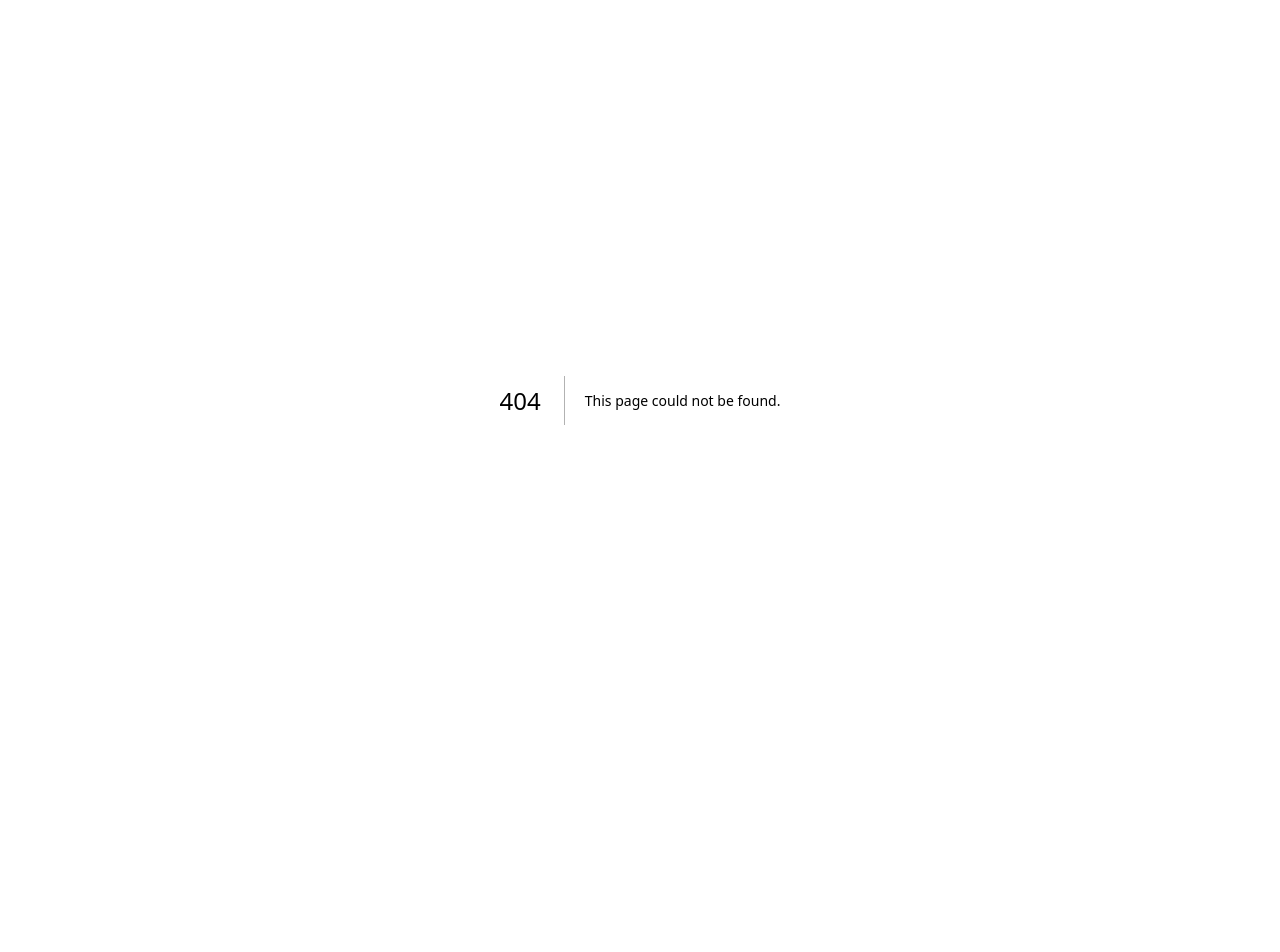
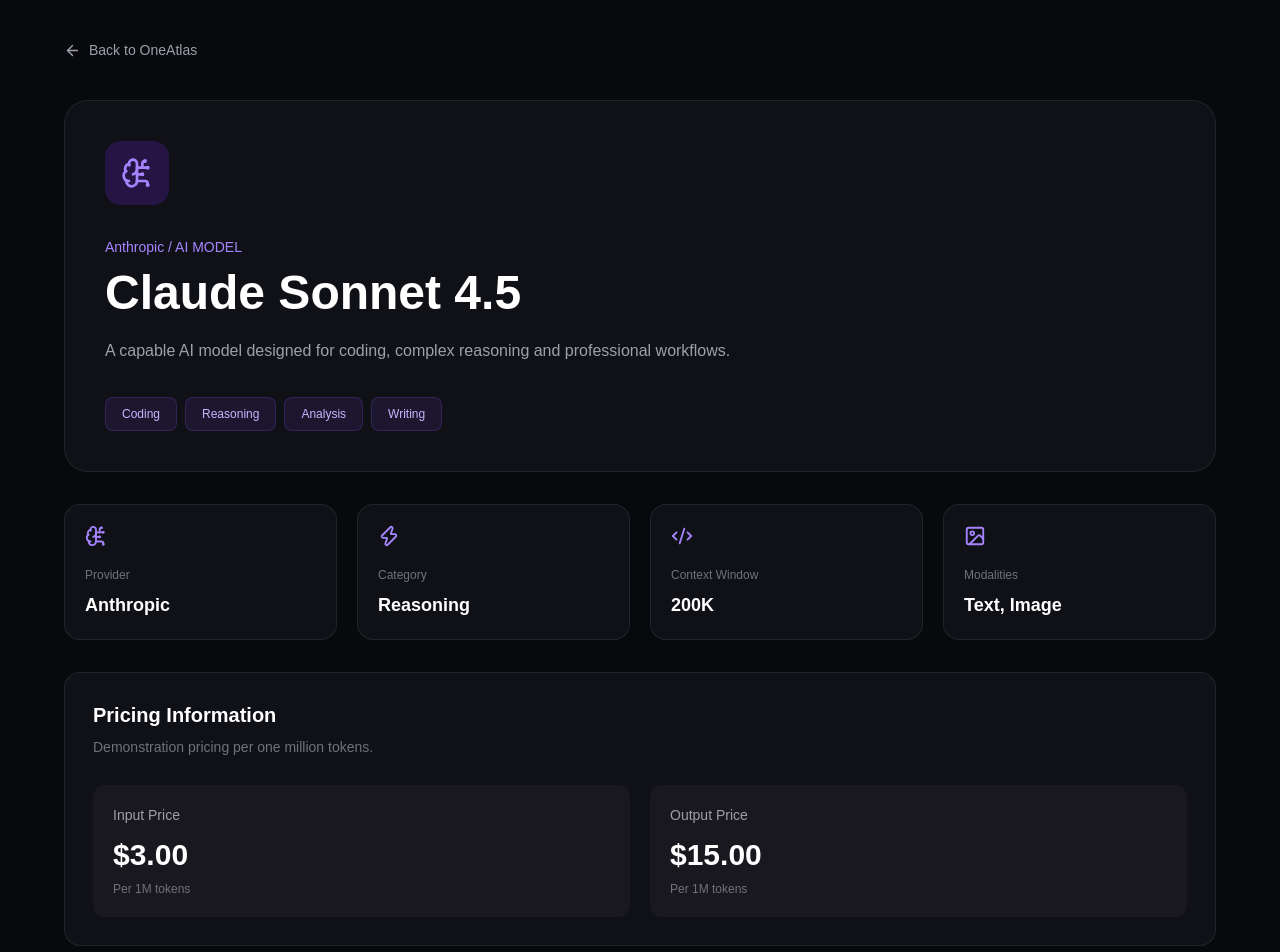
Before and after one commit to RahulNaikMudavath/OneAtlas, a Next.js app: page /models/claude-sonnet-4-5 in a window 1280 px wide. Before the commit this address had no page. Shown: the top 952 px of the page. Before the commit the page ends 800 px from the top, so only its background shows below. Built offline with nearby package versions, Linux system fonts and the light colour scheme.

Commit message:
feat: centralize models data and add dynamic model detail pages

```diff
--- /dev/null
+++ b/src/app/models/[slug]/page.tsx
@@ -0,0 +1,132 @@
+import Link from "next/link";
+import { notFound } from "next/navigation";
+import { models } from "@/data/models";
+import {
+  ArrowLeft,
+  BrainCircuit,
+  Zap,
+  Code2,
+  Image as ImageIcon,
+  CheckCircle2,
+} from "lucide-react";
+
+export function generateStaticParams() {
+  return models.map((model) => ({
+    slug: model.slug,
+  }));
+}
+
+export default async function ModelDetails({
+  params,
+}: {
+  params: Promise<{ slug: string }>;
+}) {
+  const { slug } = await params;
+  const model = models.find((item) => item.slug === slug);
+
+  if (!model) {
+    notFound();
+  }
+
+  return (
+    <main className="min-h-screen bg-[#08090d] px-5 py-10 text-white sm:px-10">
+      <div className="mx-auto max-w-6xl">
+
+        <Link
+          href="/"
+          className="mb-10 inline-flex items-center gap-2 text-sm text-zinc-400 hover:text-white"
+        >
+          <ArrowLeft size={17} />
+          Back to OneAtlas
+        </Link>
+
+        <section className="rounded-3xl border border-white/[0.08] bg-[#101117] p-7 sm:p-10">
+
+          <div className="mb-8 flex h-16 w-16 items-center justify-center rounded-2xl bg-violet-600/20 text-violet-400">
+            <BrainCircuit size={32} />
+          </div>
+
+          <p className="mb-3 text-sm font-medium text-violet-400">
+            {model.company} / AI MODEL
+          </p>
+
+          <h1 className="text-3xl font-bold sm:text-5xl">
+            {model.name}
+          </h1>
+
+          <p className="mt-5 max-w-2xl leading-7 text-zinc-400">
+            {model.description}
+          </p>
+
+          <div className="mt-8 flex flex-wrap gap-2">
+            {model.capabilities.map((capability) => (
+              <span
+                key={capability}
+                className="rounded-lg border border-violet-500/20 bg-violet-500/10 px-4 py-2 text-xs text-violet-300"
+              >
+                {capability}
+              </span>
+            ))}
+          </div>
+        </section>
+
+        <section className="mt-8 grid gap-5 sm:grid-cols-2 lg:grid-cols-4">
+          {[
+            { label: "Provider", value: model.company, icon: BrainCircuit },
+            { label: "Category", value: model.category, icon: Zap },
+            { label: "Context Window", value: model.context, icon: Code2 },
+            { label: "Modalities", value: model.modalities.join(", "), icon: ImageIcon },
+          ].map((item) => (
+            <div
+              key={item.label}
+              className="rounded-2xl border border-white/[0.08] bg-[#101117] p-5"
+            >
+              <item.icon className="mb-5 text-violet-400" size={22} />
+              <p className="text-xs text-zinc-500">{item.label}</p>
+              <p className="mt-2 text-lg font-semibold">{item.value}</p>
+            </div>
+          ))}
+        </section>
+
+        <section className="mt-8 rounded-2xl border border-white/[0.08] bg-[#101117] p-7">
+          <h2 className="text-xl font-bold">Pricing Information</h2>
+          <p className="mt-2 text-sm text-zinc-500">
+            Demonstration pricing per one million tokens.
+          </p>
+
+          <div className="mt-7 grid gap-5 sm:grid-cols-2">
+            <div className="rounded-xl bg-white/[0.03] p-5">
+              <p className="text-sm text-zinc-400">Input Price</p>
+              <p className="mt-3 text-3xl font-bold">{model.input}</p>
+              <p className="mt-2 text-xs text-zinc-500">Per 1M tokens</p>
+            </div>
+
+            <div className="rounded-xl bg-white/[0.03] p-5">
+              <p className="text-sm text-zinc-400">Output Price</p>
+              <p className="mt-3 text-3xl font-bold">{model.output}</p>
+              <p className="mt-2 text-xs text-zinc-500">Per 1M tokens</p>
+            </div>
+          </div>
+        </section>
+
+        <section className="mt-8 rounded-2xl border border-white/[0.08] bg-[#101117] p-7">
+          <h2 className="mb-5 text-xl font-bold">
+            Model Capabilities
+          </h2>
+
+          <div className="grid gap-4 sm:grid-cols-2">
+            {model.capabilities.map((capability) => (
+              <div key={capability} className="flex items-center gap-3">
+                <CheckCircle2 size={18} className="text-emerald-400" />
+                <span className="text-sm text-zinc-300">
+                  {capability}
+                </span>
+              </div>
+            ))}
+          </div>
+        </section>
+
+      </div>
+    </main>
+  );
+}
--- a/src/app/page.tsx
+++ b/src/app/page.tsx
@@ -1,6 +1,8 @@
 "use client";
 
 import { useMemo, useState } from "react";
+import Link from "next/link";
+import { models } from "@/data/models";
 import {
   Search,
   LayoutDashboard,
@@ -19,58 +21,13 @@ import {
   X,
 } from "lucide-react";
 
-const models = [
-  {
-    name: "GPT-5.1",
-    company: "OpenAI",
-    category: "Reasoning",
-    context: "400K",
-    input: "$1.25",
-    output: "$10.00",
-    badge: "Popular",
-    color: "bg-emerald-500",
-  },
-  {
-    name: "Claude Sonnet 4.5",
-    company: "Anthropic",
-    category: "Reasoning",
-    context: "200K",
-    input: "$3.00",
-    output: "$15.00",
-    badge: "Featured",
-    color: "bg-orange-400",
-  },
-  {
-    name: "Gemini 2.5 Pro",
-    company: "Google",
-    category: "Multimodal",
-    context: "1M",
-    input: "$1.25",
-    output: "$10.00",
-    badge: "Long Context",
-    color: "bg-blue-500",
-  },
-  {
-    name: "DeepSeek V3",
-    company: "DeepSeek",
-    category: "Chat",
-    context: "128K",
-    input: "$0.27",
-    output: "$1.10",
-    badge: "Affordable",
-    color: "bg-cyan-500",
-  },
-  {
-    name: "Llama 4 Maverick",
-    company: "Meta",
-    category: "Multimodal",
-    context: "1M",
-    input: "$0.20",
-    output: "$0.60",
-    badge: "Open Source",
-    color: "bg-indigo-500",
-  },
-];
+const companyColors: Record<string, string> = {
+  OpenAI: "bg-emerald-500",
+  Anthropic: "bg-orange-400",
+  Google: "bg-blue-500",
+  DeepSeek: "bg-cyan-500",
+  Meta: "bg-indigo-500",
+};
 
 const categories = ["All Models", "Reasoning", "Chat", "Multimodal"];
 
@@ -356,12 +313,15 @@ export default function Home() {
                           <td className="px-5 py-5">
                             <div className="flex items-center gap-3">
                               <div
-                                className={`h-2.5 w-2.5 rounded-full ${model.color}`}
+                                className={`h-2.5 w-2.5 rounded-full ${companyColors[model.company] || "bg-violet-500"}`}
                               />
                               <div>
-                                <p className="text-sm font-semibold">
+                                <Link
+                                  href={`/models/${model.slug}`}
+                                  className="text-sm font-semibold hover:text-violet-400 transition"
+                                >
                                   {model.name}
-                                </p>
+                                </Link>
                                 <p className="mt-1 text-xs text-zinc-500">
                                   {model.company}
                                 </p>
--- /dev/null
+++ b/src/data/models.ts
@@ -0,0 +1,80 @@
+export type AIModel = {
+  slug: string;
+  name: string;
+  company: string;
+  category: string;
+  context: string;
+  input: string;
+  output: string;
+  description: string;
+  capabilities: string[];
+  modalities: string[];
+};
+
+export const models: AIModel[] = [
+  {
+    slug: "gpt-5-1",
+    name: "GPT-5.1",
+    company: "OpenAI",
+    category: "Reasoning",
+    context: "400K",
+    input: "$1.25",
+    output: "$10.00",
+    description:
+      "An advanced AI model designed for reasoning, problem solving and general-purpose intelligence.",
+    capabilities: ["Reasoning", "Coding", "Analysis", "Instruction Following"],
+    modalities: ["Text", "Image"],
+  },
+  {
+    slug: "claude-sonnet-4-5",
+    name: "Claude Sonnet 4.5",
+    company: "Anthropic",
+    category: "Reasoning",
+    context: "200K",
+    input: "$3.00",
+    output: "$15.00",
+    description:
+      "A capable AI model designed for coding, complex reasoning and professional workflows.",
+    capabilities: ["Coding", "Reasoning", "Analysis", "Writing"],
+    modalities: ["Text", "Image"],
+  },
+  {
+    slug: "gemini-2-5-pro",
+    name: "Gemini 2.5 Pro",
+    company: "Google",
+    category: "Multimodal",
+    context: "1M",
+    input: "$1.25",
+    output: "$10.00",
+    description:
+      "A multimodal AI model designed to understand and process different types of information.",
+    capabilities: ["Reasoning", "Coding", "Long Context", "Analysis"],
+    modalities: ["Text", "Image", "Audio", "Video"],
+  },
+  {
+    slug: "deepseek-v3",
+    name: "DeepSeek V3",
+    company: "DeepSeek",
+    category: "Chat",
+    context: "128K",
+    input: "$0.27",
+    output: "$1.10",
+    description:
+      "An AI language model built for general-purpose conversation and technical tasks.",
+    capabilities: ["Coding", "Chat", "Reasoning"],
+    modalities: ["Text"],
+  },
+  {
+    slug: "llama-4-maverick",
+    name: "Llama 4 Maverick",
+    company: "Meta",
+    category: "Multimodal",
+    context: "1M",
+    input: "$0.20",
+    output: "$0.60",
+    description:
+      "An open-weight multimodal model from Meta for a variety of AI applications.",
+    capabilities: ["Multimodal", "Coding", "Reasoning"],
+    modalities: ["Text", "Image"],
+  },
+];
```
